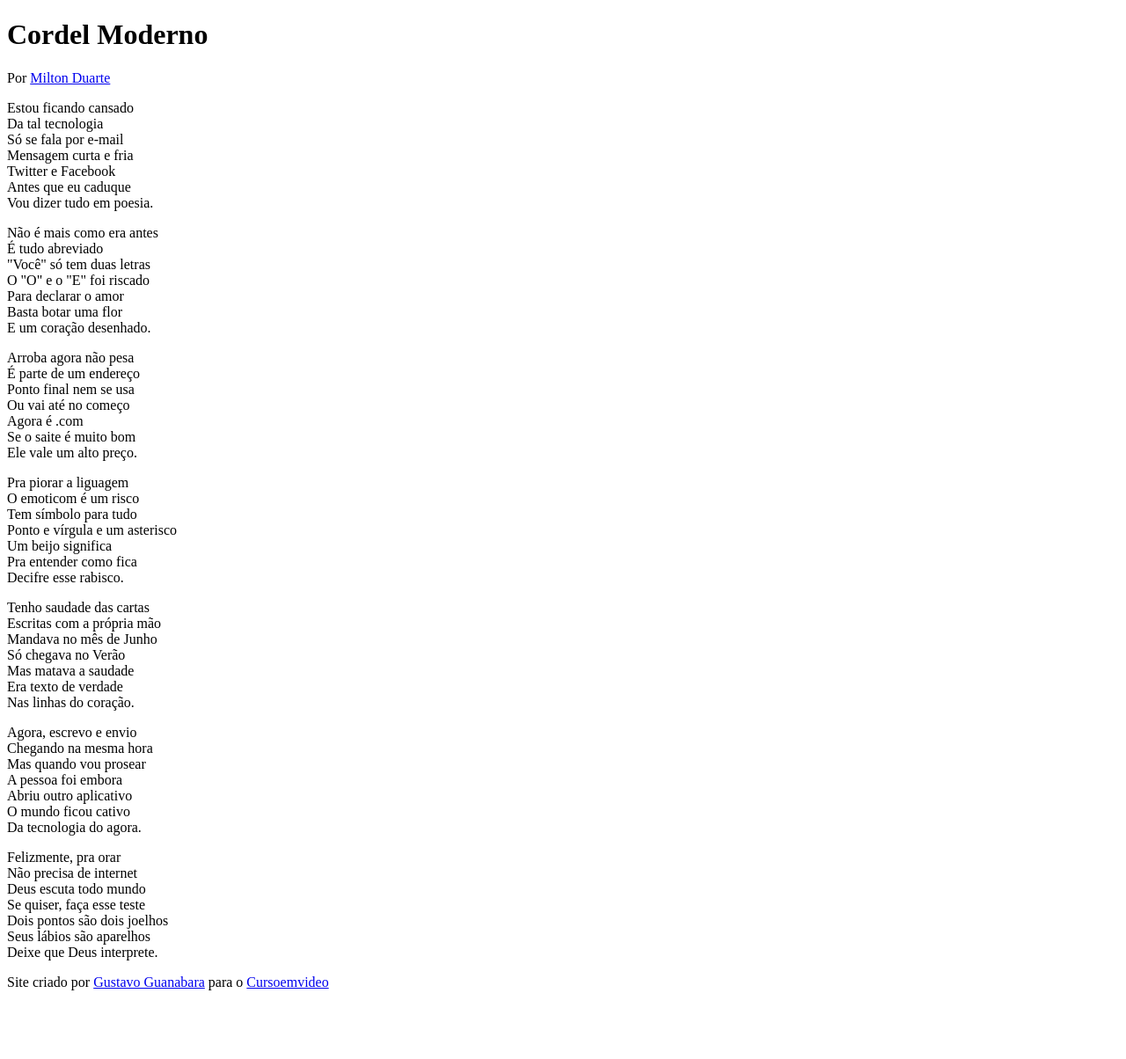
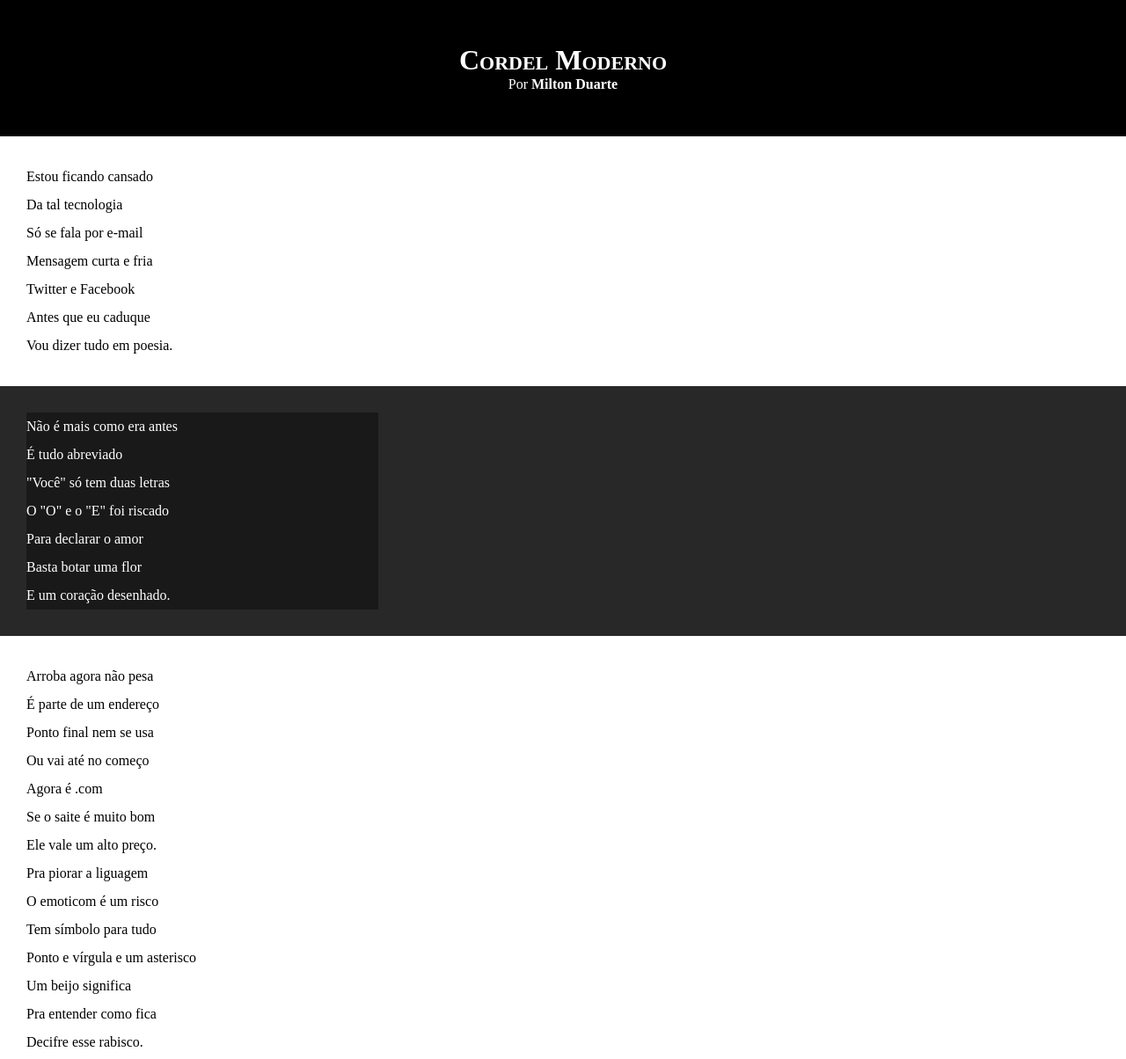
Before and after one commit to IMax53s/html-css, a plain HTML site: page desafios/desafio012/index.html in a window 1280 px wide. Shown: the top 1204 px of the page at 88% size. Before the commit the page ends 1134 px from the top, so only its background shows below. Drawn offline with Linux system fonts and the light colour scheme.

Commit message:
atualizei estilos dos textos

```diff
--- a/desafios/desafio012/estilo/style.css
+++ b/desafios/desafio012/estilo/style.css
@@ -1 +1,65 @@
 @charset "UTF-8";
+
+ * {
+    margin: 0px;
+    padding: 0px;
+ }
+
+ html, body {
+    min-height: 100vh;
+    background-color: darkgray;
+ }
+
+ header {
+    background-color: black;
+    color: white;
+    text-align: center;
+ }
+
+ header h1 {
+    padding-top: 50px;
+    font-variant: small-caps;
+ }
+
+ header p {
+    padding-bottom: 50px;
+ }
+
+ header a, footer a {
+    color: white;
+    text-decoration: none;
+    font-weight: bolder;
+ }
+
+ a:hover, footer a:hover {
+    text-decoration: underline;
+ }
+
+ section {
+    padding-top: 10vh;
+    padding-bottom: 10vh;
+    line-height: 2em;
+    padding: 30px;
+ }
+
+ section.normal {
+    background-color: white;
+    color: black;
+ }
+
+ section.imagem {
+    background-color: rgb(41, 40, 40);
+    color: white;
+ }
+
+ section.imagem > p {
+    width: 400px;
+    background-color: rgba(0, 0, 0, 0.363);
+ }
+
+ footer {
+    background-color: black;
+    color: white;
+    text-align: center;
+    padding: 10px;
+ }
--- a/desafios/desafio012/index.html
+++ b/desafios/desafio012/index.html
@@ -13,7 +13,7 @@
 
     </header>
 
-    <section>
+    <section class="normal">
         <p>
             Estou ficando cansado <br>
             Da tal tecnologia <br>
@@ -27,7 +27,7 @@
 
 
 
-    <section>
+    <section class="imagem">
         <p>
             Não é mais como era antes <br>
             É tudo abreviado <br>
@@ -41,7 +41,7 @@
 
 
 
-    <section>
+    <section class="normal">
         <p>
             Arroba agora não pesa <br>
             É parte de um endereço <br>
@@ -65,7 +65,7 @@
 
 
 
-    <section>
+    <section class="imagem">
         <p>
             Tenho saudade das cartas <br>
             Escritas com a própria mão <br>
@@ -79,7 +79,7 @@
 
 
 
-    <section>
+    <section class="normal">
         <p>
             Agora, escrevo e envio <br>
             Chegando na mesma hora <br>
```
